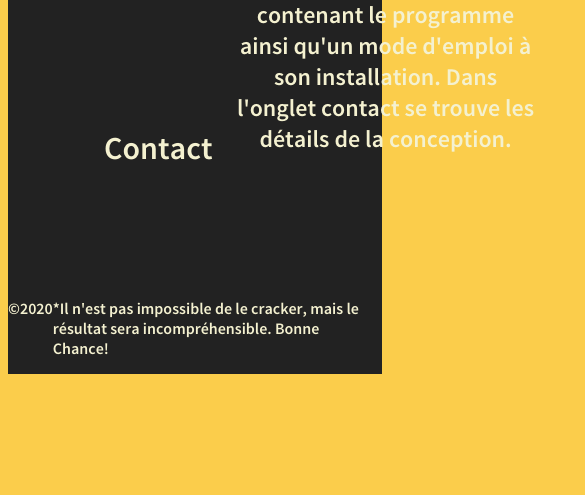
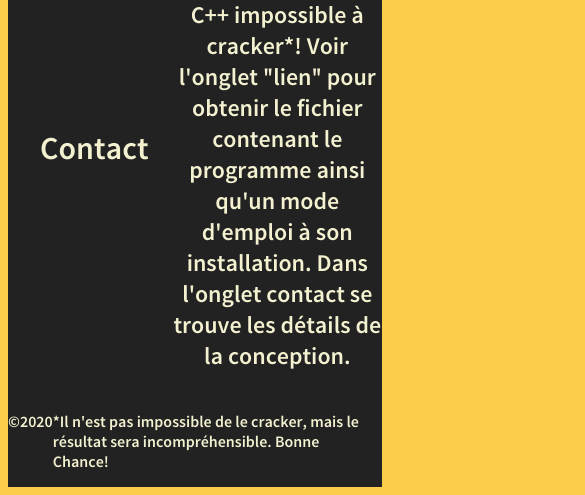
Before and after one commit to Zegnar0/Project-Monkey, a plain HTML site: page index.html in a window 390 px wide. Shown: the part 633-1128 px from the top of the page, 585 px wide, since content can reach past the window. Before the commit the page ends 1015 px from the top, so only its background shows below. Drawn offline with Linux system fonts and the light colour scheme.

Commit message:
responsive?

```diff
--- a/style.css
+++ b/style.css
@@ -55,6 +55,8 @@ footer{
 
 
 }
+
+
 .endtext{
     left: 0;
     margin-right: 1em;
@@ -136,8 +138,21 @@ section{
     }
     .para1{
     text-align: center;
-    margin-right: 30%;
+    margin-right: 0%;
     margin-left: 20%;
     font-size: 1.5em;
+    }
+    article{
+        width: 70%;
+    }
+
+    nav{
+        width: 4em;
+        height: 20em;
+        font-size: 2em;
+        left: 1em;
+
+    }
+
+
 }
-}
```
